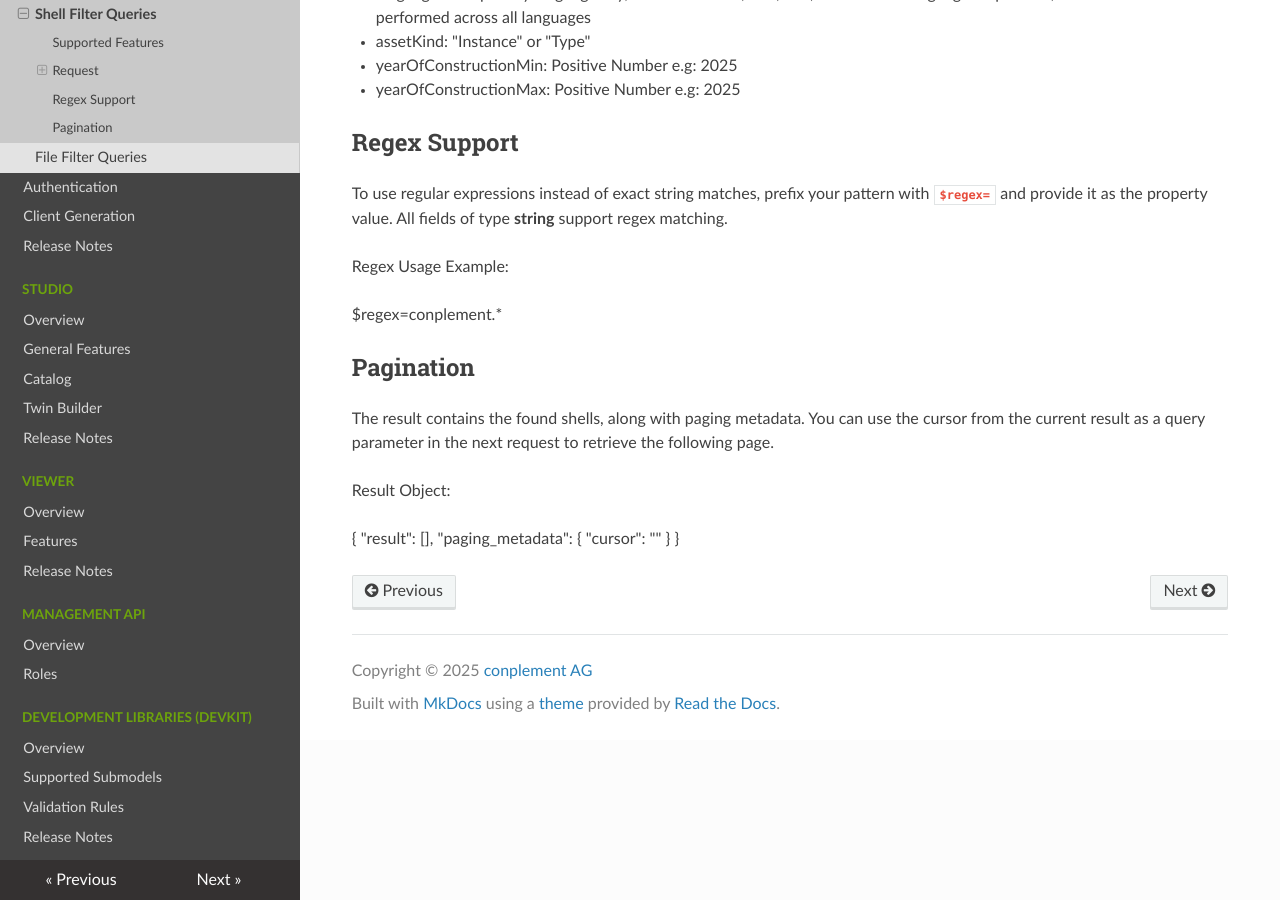
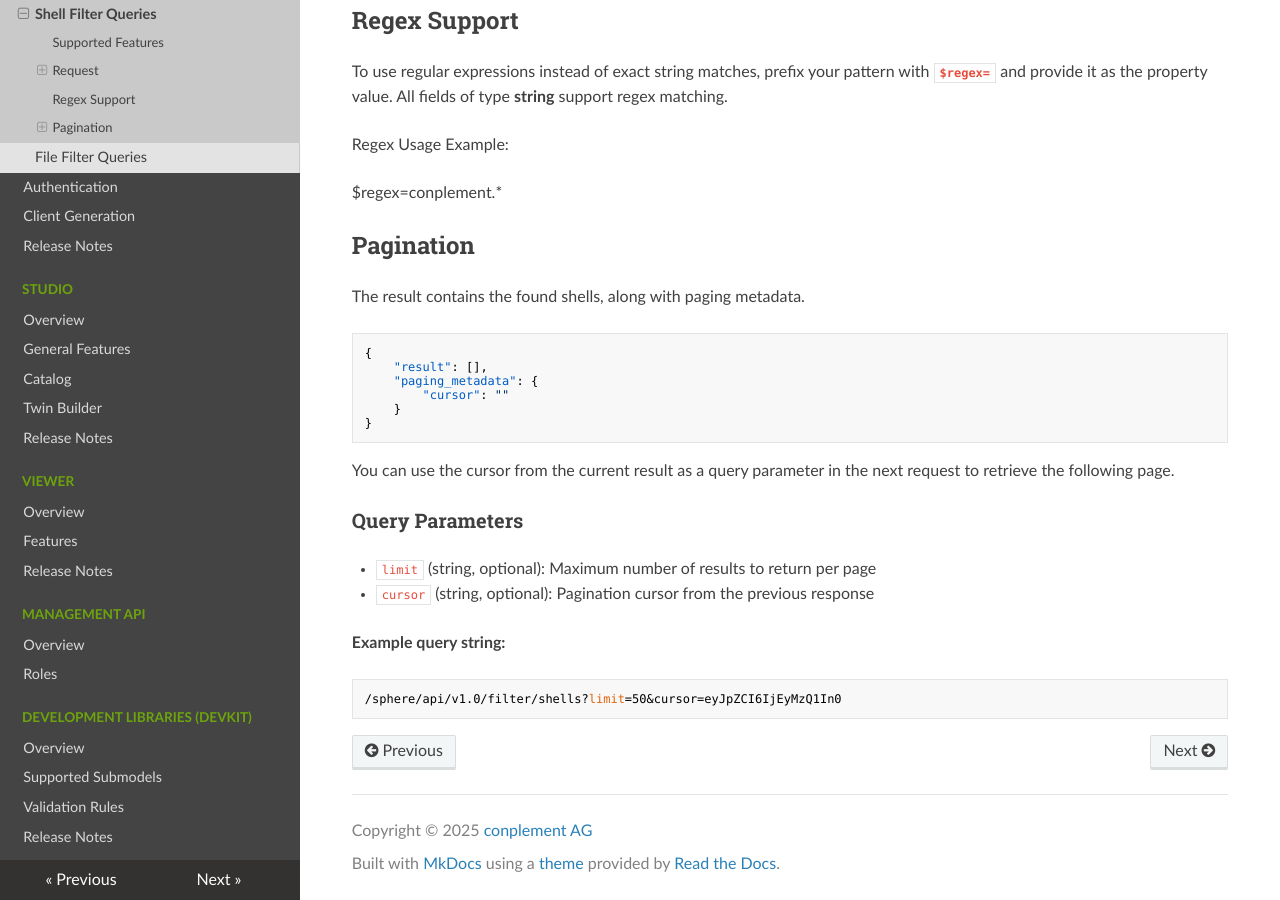
Before and after one commit to twinsphere/twinsphere.github.io, an MkDocs documentation site: the page built from docs/cloud-shell-filter-queries.md, in a window 1280 px wide and 900 px high, scrolled down 1188 px. Built offline with MkDocs 1.6.1, drawn with Linux system fonts in a browser that asks for light colours; nearby versions of some CDN libraries; some of the changed text lies outside the part shown.

Commit message:
feat(filter-queries): pagination improved

````diff
--- a/docs/cloud-shell-filter-queries.md
+++ b/docs/cloud-shell-filter-queries.md
@@ -71,14 +66,26 @@
 
 ## Pagination
 
-The result contains the found shells, along with paging metadata. You can use the cursor from the current result as
-a query parameter in the next request to retrieve the following page.
+The result contains the found shells, along with paging metadata.
 
-Result Object:
-
+```json
 {
     "result": [],
     "paging_metadata": {
         "cursor": ""
     }
 }
+```
+
+You can use the cursor from the current result as a query parameter in the next request to retrieve the following page.
+
+### Query Parameters
+
+- `limit` (string, optional): Maximum number of results to return per page
+- `cursor` (string, optional): Pagination cursor from the previous response
+
+**Example query string:**
+
+```
+/sphere/api/v1.0/filter/shells?limit=50&cursor=eyJpZCI6IjEyMzQ1In0
+```
````
Also changed, not shown: other parts of docs/cloud-shell-filter-queries.md (+0 -5 lines).
